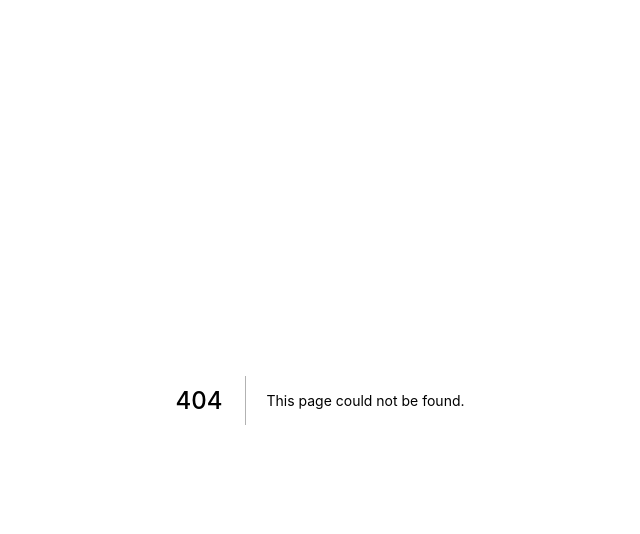
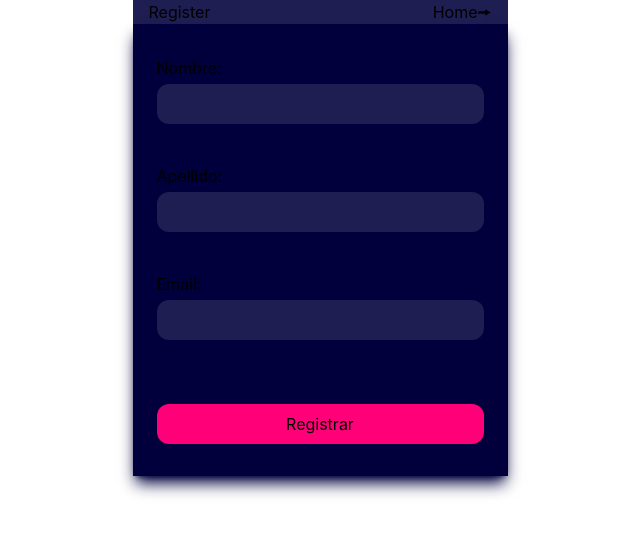
Before and after one commit to 4BsG/ClasificaEroticos, a Next.js app: page /register in a window 1280 px wide. Before the commit this address had no page. Shown: the top 534 px of the page, without its empty margins (320-960 px from the left). Built offline with nearby package versions, Linux system fonts and the light colour scheme.

Commit message:
Feat: Move regiter to pages folder, add navBar component to navigate, create colors, borderRadios and width Theme in tailwind config

```diff
--- /dev/null
+++ b/components/NavBar.tsx
@@ -0,0 +1,22 @@
+import Link from 'next/link';
+import React from 'react';
+
+function NavBar() {
+  return (
+    <nav className="w-full flex justify-center">
+      <menu className="w-smartPhone bg-purpleLight flex justify-between">
+        <Link href={'/register'}>
+          <div className="ml-4">Register</div>
+        </Link>
+        <Link href={'/'}>
+          <div className="mr-4">
+            Home
+            <span>🠚</span>
+          </div>
+        </Link>
+      </menu>
+    </nav>
+  );
+}
+
+export default NavBar;
--- a/components/register.tsx
+++ /dev/null
@@ -1,94 +0,0 @@
-import { useFormik } from 'formik';
-import * as Yup from 'yup';
-import { addDoc, collection } from 'firebase/firestore';
-import { db } from '../firebase/firebase';
-
-interface Values {
-  firstName: string;
-  lastName: string;
-  email: string;
-  accepted?: boolean;
-}
-
-export const Postform = () => {
-  const formik = useFormik({
-    initialValues: {
-      firstName: '',
-      lastName: '',
-      email: ''
-      // accepted: false,
-    },
-    validationSchema: Yup.object({
-      firstName: Yup.string().required('Nombre no ingresado'),
-      lastName: Yup.string().required('Apellido no ingresado'),
-      email: Yup.string()
-        .email('Invalid email address')
-        .required('Por favor ingresa un email valido')
-      // accepted: Yup.bool().isTrue(),
-    }),
-    onSubmit: async (values: Values) => {
-      try {
-        const docRef = await addDoc(collection(db, 'users'), values);
-        console.log(docRef.id);
-      } catch (error) {
-        console.log(error);
-      }
-    }
-  });
-
-  return (
-    <div className="flex flex-col items-center my-10">
-      <h2 className="text-lg font-medium mb-6">Register</h2>
-
-      <form
-        className="flex flex-col w-1/2 px-6 py-8 rounded-xl bg-slate-900 shadow-lg shadow-slate-900"
-        onSubmit={formik.handleSubmit}
-      >
-        <label htmlFor="firstName">Nombre: </label>
-        <input
-          className="mb-10 mt-1 px-4 py-2 rounded-md bg-slate-700 text-white"
-          id="firstName"
-          name="firstName"
-          value={formik.values.firstName}
-          type="text"
-          onChange={formik.handleChange}
-        />
-        {formik.touched.firstName && formik.errors.firstName ? (
-          <span className="text-red-400">{formik.errors.firstName}</span>
-        ) : null}
-
-        <label htmlFor="lastName">Apellido: </label>
-        <input
-          className="mb-10 mt-1 px-4 py-2 rounded-md bg-slate-700 text-white"
-          id="lastName"
-          name="lastName"
-          value={formik.values.lastName}
-          type="text"
-          onChange={formik.handleChange}
-        />
-        {formik.touched.lastName && formik.errors.lastName ? (
-          <span className="text-red-400">{formik.errors.lastName}</span>
-        ) : null}
-
-        <label htmlFor="email">Email: </label>
-        <input
-          className="mb-10 mt-1 px-4 py-2 rounded-md bg-slate-700 text-white"
-          id="email"
-          name="email"
-          value={formik.values.email}
-          onChange={formik.handleChange}
-        />
-        {formik.touched.email && formik.errors.email ? (
-          <span className="text-red-400">{formik.errors.email}</span>
-        ) : null}
-
-        <button
-          className="rounded-md py-2 mt-6 bg-green-500 hover:bg-green-700"
-          type="submit"
-        >
-          Registrar
-        </button>
-      </form>
-    </div>
-  );
-};
--- a/pages/index.tsx
+++ b/pages/index.tsx
@@ -1,6 +1,6 @@
 import type { NextPage } from 'next';
 import Head from 'next/head';
-import { Postform } from '../components/register';
+import NavBar from '../components/NavBar';
 
 const Home: NextPage = () => {
   return (
@@ -10,7 +10,9 @@ const Home: NextPage = () => {
         <meta name="description" content="Generated by create next app" />
         <link rel="icon" href="/favicon.ico" />
       </Head>
-      <Postform />
+      <NavBar />
+
+      <h1>Hello</h1>
     </>
   );
 };
--- /dev/null
+++ b/pages/register.tsx
@@ -0,0 +1,98 @@
+import { useFormik } from 'formik';
+import * as Yup from 'yup';
+import { addDoc, collection } from 'firebase/firestore';
+import { db } from '../firebase/firebase';
+import NavBar from '../components/NavBar';
+
+interface Values {
+  firstName: string;
+  lastName: string;
+  email: string;
+  accepted?: boolean;
+}
+
+const Postform = () => {
+  const formik = useFormik({
+    initialValues: {
+      firstName: '',
+      lastName: '',
+      email: ''
+      // accepted: false,
+    },
+    validationSchema: Yup.object({
+      firstName: Yup.string().required('Nombre no ingresado'),
+      lastName: Yup.string().required('Apellido no ingresado'),
+      email: Yup.string()
+        .email('Invalid email address')
+        .required('Por favor ingresa un email valido')
+      // accepted: Yup.bool().isTrue(),
+    }),
+    onSubmit: async (values: Values) => {
+      try {
+        const docRef = await addDoc(collection(db, 'users'), values);
+        console.log(docRef.id);
+      } catch (error) {
+        console.log(error);
+      }
+    }
+  });
+
+  return (
+    <>
+      <NavBar />
+      <div className="w-full flex justify-center">
+        <form
+          className="w-smartPhone flex flex-col px-6 py-8  bg-purpleDark shadow-lg shadow-purpleDark"
+          onSubmit={formik.handleSubmit}
+        >
+          <label htmlFor="firstName">Nombre: </label>
+          <input
+            className="mb-10 mt-1 px-4 py-2 rounded-generalRound bg-purpleLight text-white"
+            id="firstName"
+            name="firstName"
+            value={formik.values.firstName}
+            type="text"
+            onChange={formik.handleChange}
+          />
+          {formik.touched.firstName && formik.errors.firstName ? (
+            <span className="text-red-400">{formik.errors.firstName}</span>
+          ) : null}
+
+          <label htmlFor="lastName">Apellido: </label>
+          <input
+            className="mb-10 mt-1 px-4 py-2 rounded-generalRound bg-purpleLight text-white"
+            id="lastName"
+            name="lastName"
+            value={formik.values.lastName}
+            type="text"
+            onChange={formik.handleChange}
+          />
+          {formik.touched.lastName && formik.errors.lastName ? (
+            <span className="text-red-400">{formik.errors.lastName}</span>
+          ) : null}
+
+          <label htmlFor="email">Email: </label>
+          <input
+            className="mb-10 mt-1 px-4 py-2 rounded-generalRound bg-purpleLight text-white"
+            id="email"
+            name="email"
+            value={formik.values.email}
+            onChange={formik.handleChange}
+          />
+          {formik.touched.email && formik.errors.email ? (
+            <span className="text-red-400">{formik.errors.email}</span>
+          ) : null}
+
+          <button
+            className="rounded-generalRound py-2 mt-6 bg-fuchsiaSt hover:bg-fuchsiaHover"
+            type="submit"
+          >
+            Registrar
+          </button>
+        </form>
+      </div>
+    </>
+  );
+};
+
+export default Postform;
--- a/tailwind.config.js
+++ b/tailwind.config.js
@@ -1,11 +1,27 @@
 /** @type {import('tailwindcss').Config} */
 module.exports = {
   content: [
-    "./pages/**/*.{js,ts,jsx,tsx}",
-    "./components/**/*.{js,ts,jsx,tsx}",
+    './pages/**/*.{js,ts,jsx,tsx}',
+    './components/**/*.{js,ts,jsx,tsx}'
   ],
   theme: {
-    extend: {},
+    screens: {},
+
+    fontFamily: {},
+    extend: {
+      width: {
+        smartPhone: '375px'
+      },
+      colors: {
+        fuchsiaSt: '#FF0079',
+        fuchsiaHover: '#E5016D',
+        purpleLight: '#1E1E53',
+        purpleDark: '#01003C'
+      },
+      borderRadius: {
+        generalRound: '12px'
+      }
+    }
   },
-  plugins: [],
-}
+  plugins: []
+};
```
